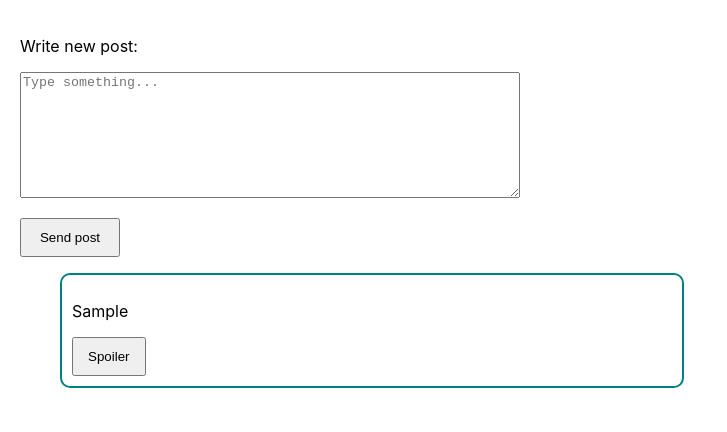
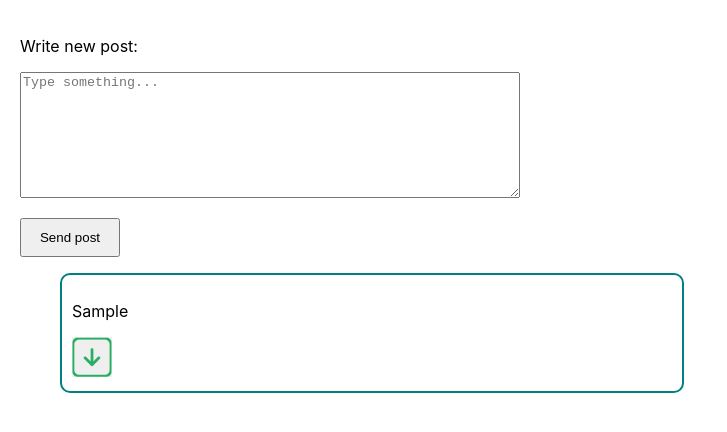
Before and after one commit to NataliyaChe/react-blog, a React (Create React App) app: page / in a window 1280 px wide. Both pictures are taken after typing "Sample" into the empty fields and a click on the button "Send post". Shown: the top 432 px of the page, without its empty margins (0-727 px from the left). Built offline with nearby package versions, Linux system fonts and the light colour scheme.

Commit message:
spoiler fixed

```diff
--- a/src/components/Post.js
+++ b/src/components/Post.js
@@ -2,28 +2,24 @@ import React, { useRef, useState } from 'react';
 
 function Post({post, onclickHandler}) {
   const spoiler = useRef();
-  const [newClass, setNewClass] = useState(true)
-  const onclickSpoilerHandler = (event) => {
+  const [isClass, setIsClass] = useState(true)
 
-    newClass === false ? setNewClass(true) : setNewClass(false)
+  const onclickShowSpoiler = (event) => {
+    setIsClass(false)
+  };
 
-    // if(post.id === +spoilerId) {
-    //   // spoiler.current.className('active')
-    //   setNewClass(false)
-    // }
-
-}
+  const onclickHideSpoiler = (event) => {
+    setIsClass(true)
+  }
 
   return (
     <li className='post-item'>
       <p>{post.text}</p>
       <button
-        className='button'
-        onClick={onclickSpoilerHandler}
-        data-id={post.id}>
-              Spoiler
-      </button>
-      <div className={newClass ? 'hide' : 'show'} ref={spoiler}>
+        className='button show-btn'
+        onClick={onclickShowSpoiler}
+        data-id={post.id} />
+      <div className={isClass ? 'hide' : 'show'} ref={spoiler}>
         <p>{post.date}</p>
         <button
           className='button'
@@ -32,6 +28,9 @@ function Post({post, onclickHandler}) {
           Like
         </button>
         <span className='likes'>{post.likes}</span>
+        <button
+          className='button hide-btn'
+          onClick={onclickHideSpoiler} />
       </div>
     </li>
   );
--- a/src/index.css
+++ b/src/index.css
@@ -1,5 +1,7 @@
 body {
   margin: 0;
+  padding: 0;
+  box-sizing: border-box;
   font-family: -apple-system, BlinkMacSystemFont, 'Segoe UI', 'Roboto', 'Oxygen',
     'Ubuntu', 'Cantarell', 'Fira Sans', 'Droid Sans', 'Helvetica Neue',
     sans-serif;
@@ -55,3 +57,23 @@ code {
 .hide {
   display: none;
 }
+
+.hide-btn {
+  display: block;
+  margin-top: 10px;
+  padding: 0;
+  width: 40px;
+  height: 40px;
+  border: none;
+  background-image: url('./images/icons8-стрелка-67\ \(1\).png');
+  background-size: contain;
+}
+
+.show-btn {
+  padding: 0;
+  width: 40px;
+  height: 40px;
+  border: none;
+  background-image: url('./images/icons8-стрелка-67.png');
+  background-size: contain;
+}
```
Also changed, not shown: src/images/icons8-стрелка-67 (1).png (added), src/images/icons8-стрелка-67.png (added).
